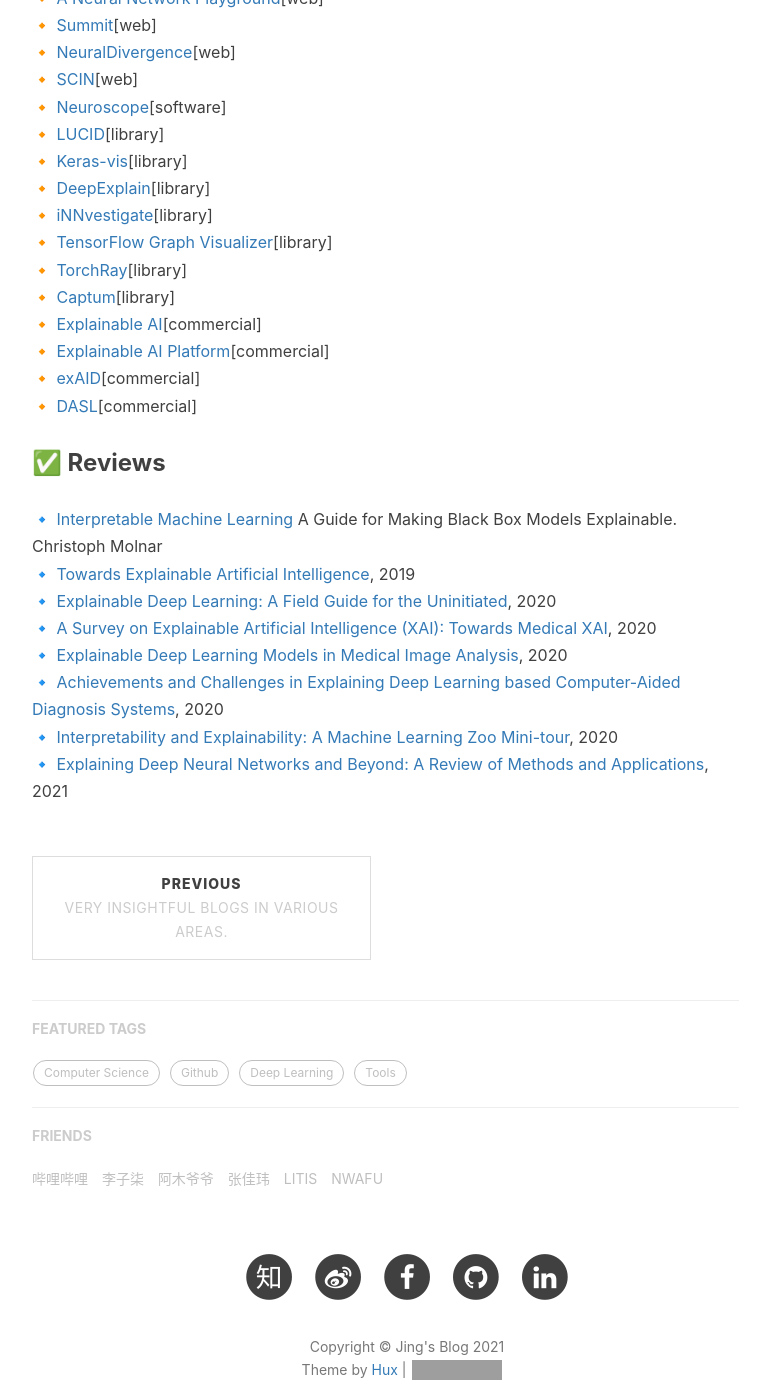
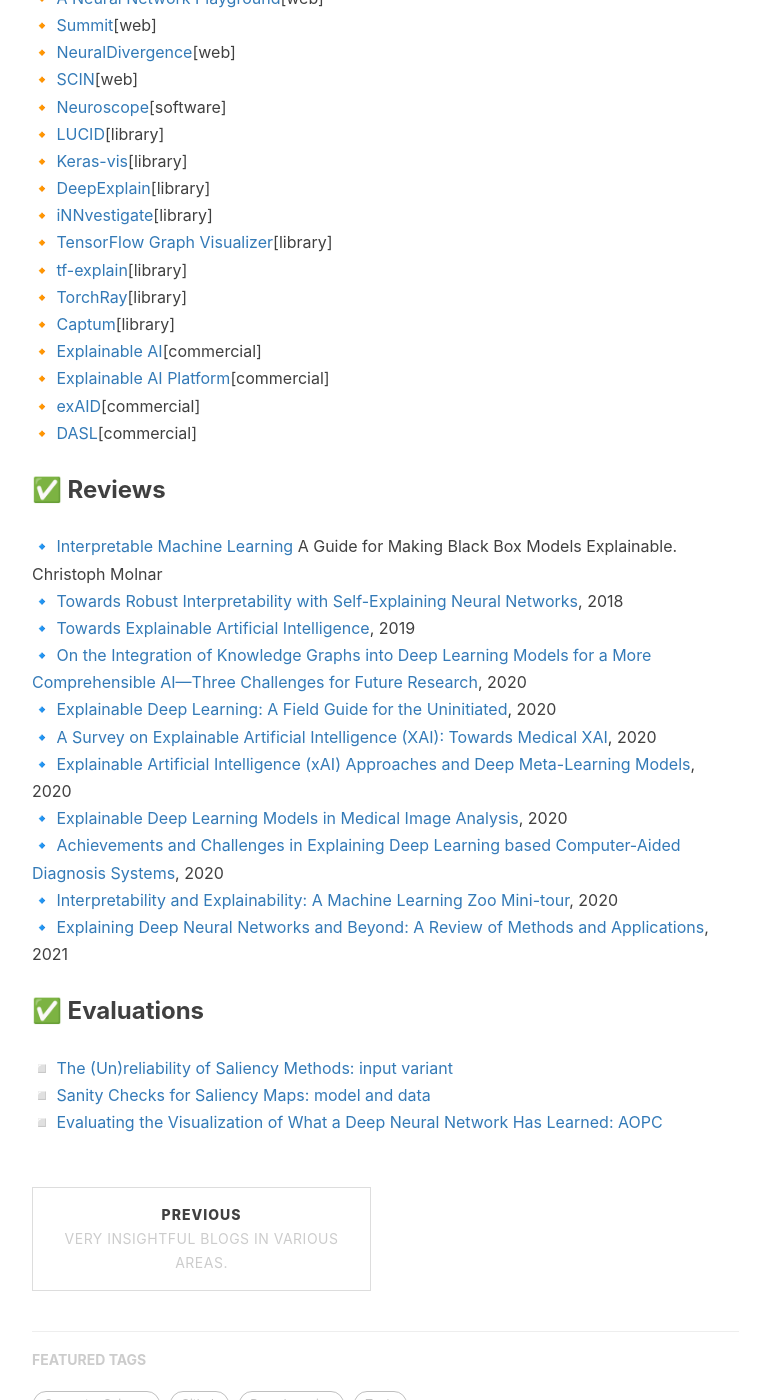
Before and after one commit to jizhang02/jizhang02.github.io, a Jekyll site: the page built from _posts/2021-05-06-xai.markdown, in a window 1280 px wide and 1400 px high, scrolled down 2236 px. Shown: the whole window, without its empty margins (233-1003 px from the left). Built offline with Jekyll 4.4.1, drawn with Linux system fonts in a browser that asks for light colours; nearby versions of some CDN libraries; comment, search, counter and statistics services are not loaded; grey boxes are pictures that could not be loaded.

Commit message:
Update 2021-05-06-xai.markdown

```diff
--- a/_posts/2021-05-06-xai.markdown
+++ b/_posts/2021-05-06-xai.markdown
@@ -76,6 +76,7 @@
 🔸  [DeepExplain](https://github.com/marcoancona/DeepExplain)[library]
 🔸  [iNNvestigate](https://github.com/albermax/innvestigate)[library]
 🔸  [TensorFlow Graph Visualizer](https://www.tensorflow.org/tensorboard/graphs)[library]
+🔸  [tf-explain](https://tf-explain.readthedocs.io/en/latest/)[library]
 🔸  [TorchRay](https://github.com/facebookresearch/TorchRay)[library]
 🔸  [Captum](https://captum.ai/)[library]
 🔸  [Explainable AI](https://cloud.google.com/explainable-ai)[commercial]
@@ -87,10 +88,19 @@
 
 🔹  [Interpretable Machine Learning](https://christophm.github.io/interpretable-ml-book/) A Guide for Making Black Box Models Explainable.
 Christoph Molnar
+🔹  [Towards Robust Interpretability with Self-Explaining Neural Networks](https://arxiv.org/abs/1806.07538), 2018
 🔹  [Towards Explainable Artificial Intelligence](https://doi.org/10.1007/978-3-030-28954-6_1), 2019
+🔹  [On the Integration of Knowledge Graphs into Deep Learning Models for a More Comprehensible AI—Three Challenges for Future Research](https://doi.org/10.3390/info11020122), 2020
 🔹  [Explainable Deep Learning: A Field Guide for the Uninitiated](https://arxiv.org/abs/2004.14545), 2020
 🔹  [A Survey on Explainable Artificial Intelligence (XAI): Towards Medical XAI](https://arxiv.org/abs/1907.07374), 2020
+🔹  [Explainable Artificial Intelligence (xAI) Approaches and Deep Meta-Learning Models](10.5772/intechopen.92172), 2020
 🔹  [Explainable Deep Learning Models in Medical Image Analysis](https://doi.org/10.3390/jimaging6060052), 2020
 🔹  [Achievements and Challenges in Explaining Deep Learning based Computer-Aided Diagnosis Systems](https://arxiv.org/abs/2011.13169), 2020
 🔹  [Interpretability and Explainability: A Machine Learning Zoo Mini-tour](https://arxiv.org/abs/2012.01805), 2020
 🔹  [Explaining Deep Neural Networks and Beyond: A Review of Methods and Applications](10.1109/JPROC.2021.3060483), 2021
+
+
+### ✅ Evaluations
+◽ [The (Un)reliability of Saliency Methods: input variant](https://doi.org/10.1007/978-3-030-28954-6_14)
+◽ [Sanity Checks for Saliency Maps: model and data](https://arxiv.org/abs/1810.03292)
+◽ [Evaluating the Visualization of What a Deep Neural Network Has Learned: AOPC](https://ieeexplore.ieee.org/abstract/document/7552539)
```
